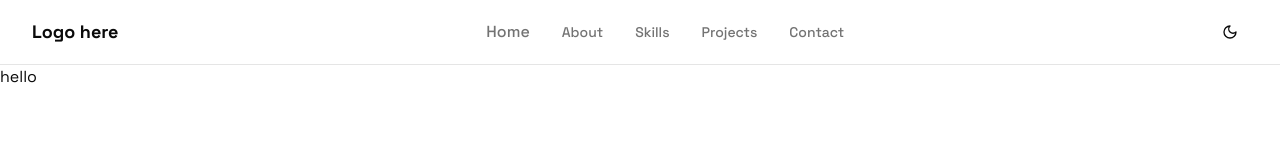
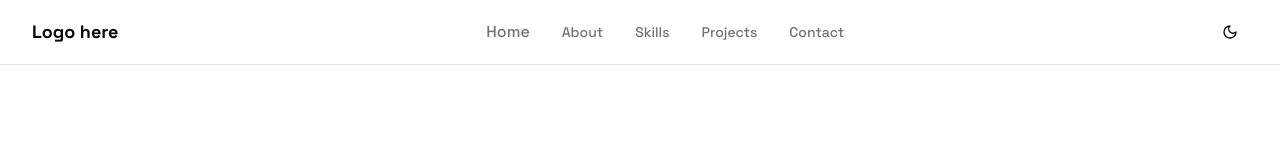
Before and after one commit to jaysenjonsin/portfolio, a Next.js app: page / in a window 1280 px wide. Shown: the top 160 px of the page. Built offline with nearby package versions, Linux system fonts and the light colour scheme.

Commit message:
start hero component

```diff
--- a/src/app/page.tsx
+++ b/src/app/page.tsx
@@ -1,10 +1,14 @@
+
 import { Header } from '../components/Header';
+import { Hero } from '../components/Hero';
 
 export default function Home() {
   return (
     <div className='min-h-screen bg-background'>
       <Header />
-      <main>hello</main>
+      <main>
+        <Hero />
+      </main>
     </div>
   );
 }
--- /dev/null
+++ b/src/components/Hero.tsx
@@ -0,0 +1,28 @@
+'use client';
+
+import { useEffect, useState } from 'react';
+
+export function Hero() {
+  const [typedText, setTypedText] = useState('');
+  const fullText = 'Full-Stack Developer';
+
+  useEffect(() => {
+    if (typedText.length < fullText.length) {
+      const timeOut = setTimeout(() => {
+        setTypedText(fullText.slice(0, typedText.length + 1));
+      }, 100);
+
+      return () => clearTimeout(timeOut);
+    }
+  }, [typedText]);
+
+  return (
+    <section
+      id='home'
+      //min height of the screen minus the height of the header
+      className='relative flex min-h-[calc(100vh-4rem)] flex-col items-center justify-center py-20'
+    >
+      {' '}
+    </section>
+  );
+}
```
